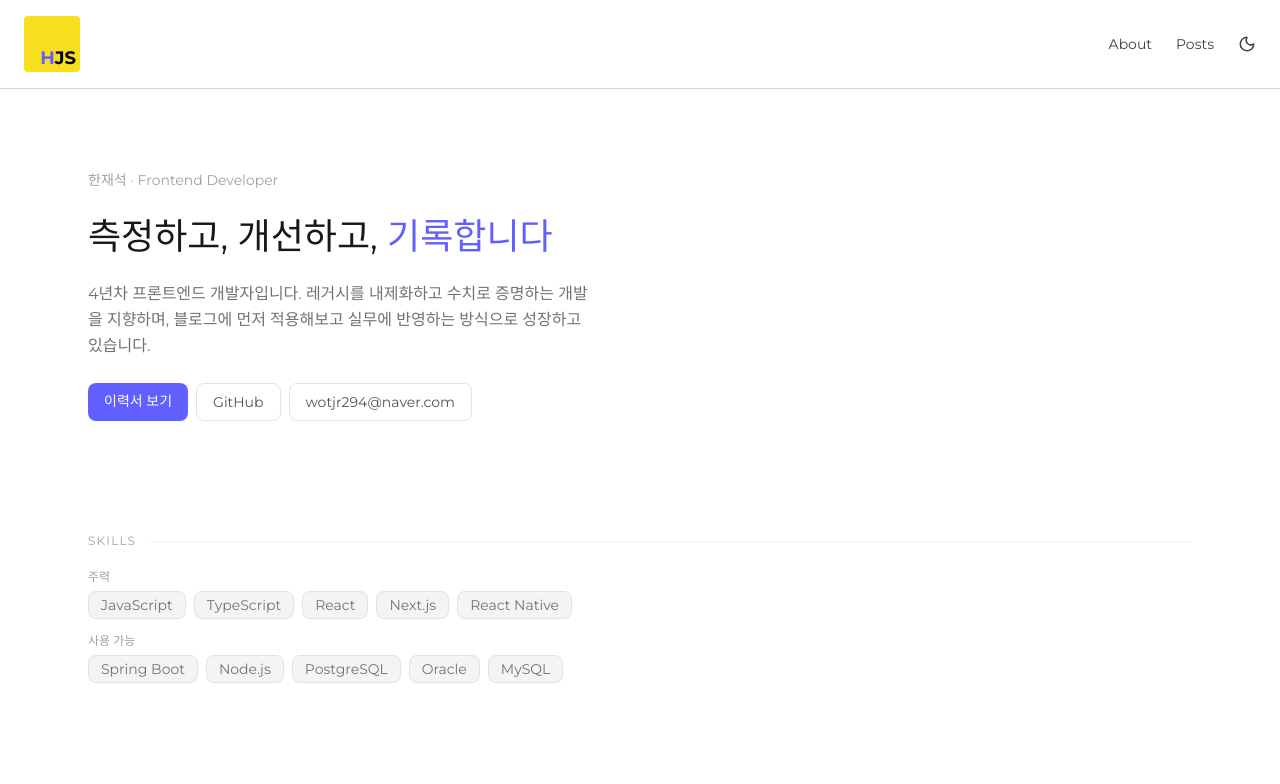
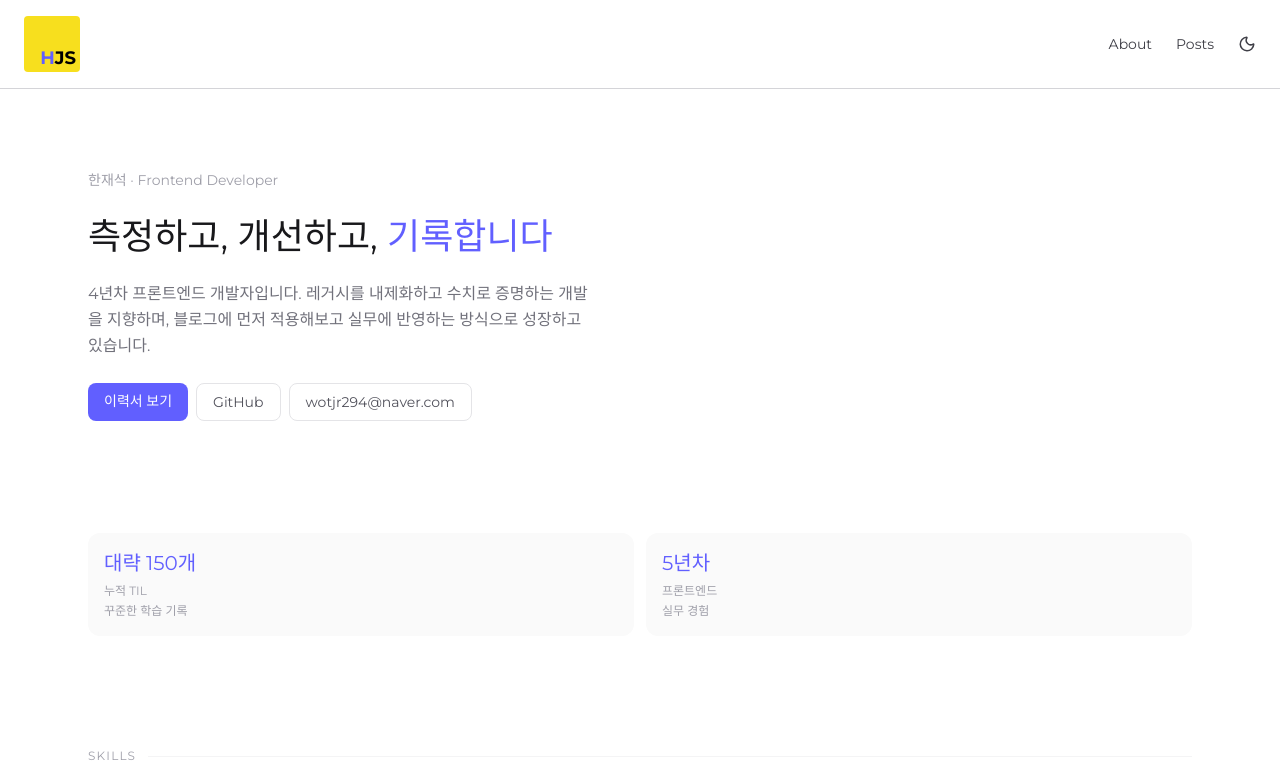
Before and after one commit to Jaeseokkong/NEXT-BLOG, a Next.js app: page /about in a window 1280 px wide. Shown: the top 784 px of the page. Built offline with nearby package versions, Linux system fonts and the light colour scheme; no server answers.

Commit message:
feat(about): HeroSection 컴포넌트 metrics 추가

```diff
--- a/src/app/(site)/about/_components/HeroSection.tsx
+++ b/src/app/(site)/about/_components/HeroSection.tsx
@@ -2,6 +2,11 @@ import Text from '@/components/ui/Text'
 import Title from '@/components/ui/Title'
 import Link from 'next/link'
 import React from 'react'
+
+const metrics = [
+    { value: "대략 150개", label: "누적 TIL\n꾸준한 학습 기록" },
+    { value: "5년차", label: "프론트엔드\n실무 경험" },
+]
 
 function HeroSection() {
 	return (
@@ -43,6 +48,18 @@ function HeroSection() {
 					</a>
 				</div>
 			</section>
+			<div className="grid grid-cols-2 gap-3 mt-10">
+				{metrics.map((m) => (
+					<div key={m.value} className="bg-zinc-50 dark:bg-zinc-800/60 rounded-xl p-4">
+					<p className="text-xl font-medium text-indigo-500 dark:text-indigo-400 mb-1">
+						{m.value}
+					</p>
+					<p className="text-xs text-zinc-400 dark:text-zinc-500 leading-relaxed whitespace-pre-line">
+						{m.label}
+					</p>
+					</div>
+				))}
+			</div>
 		</>
 	)
 }
```
